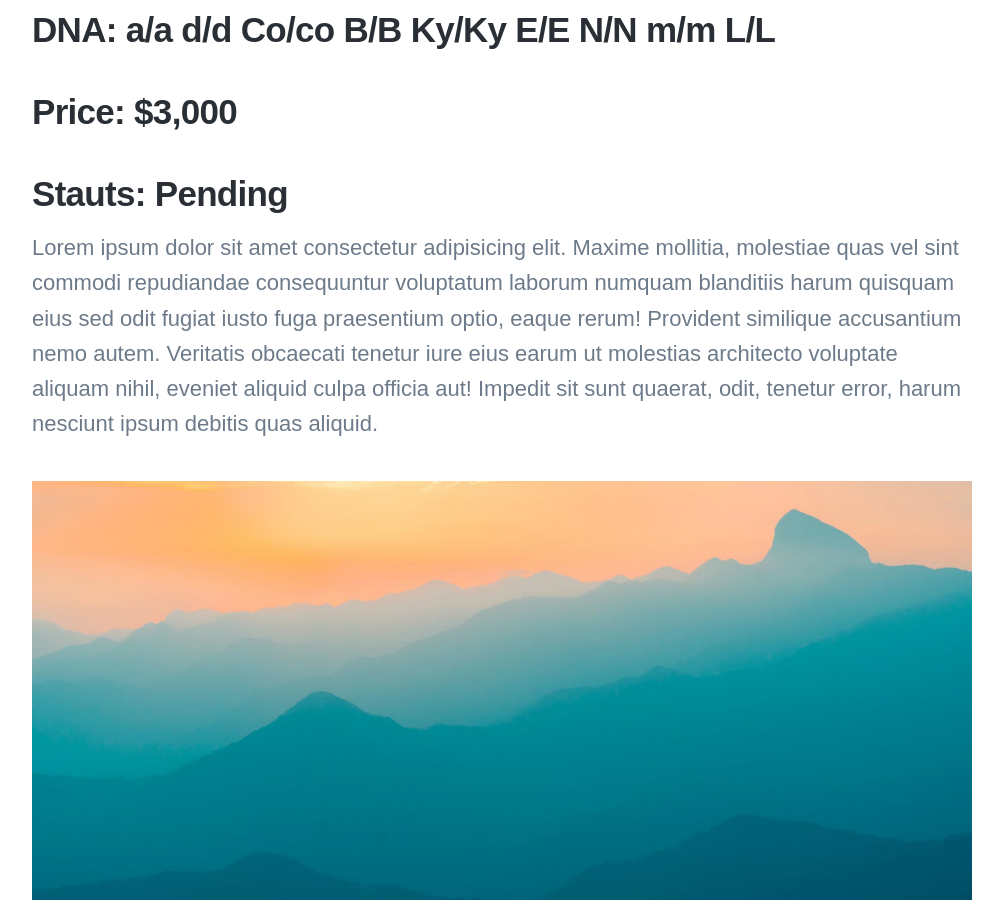
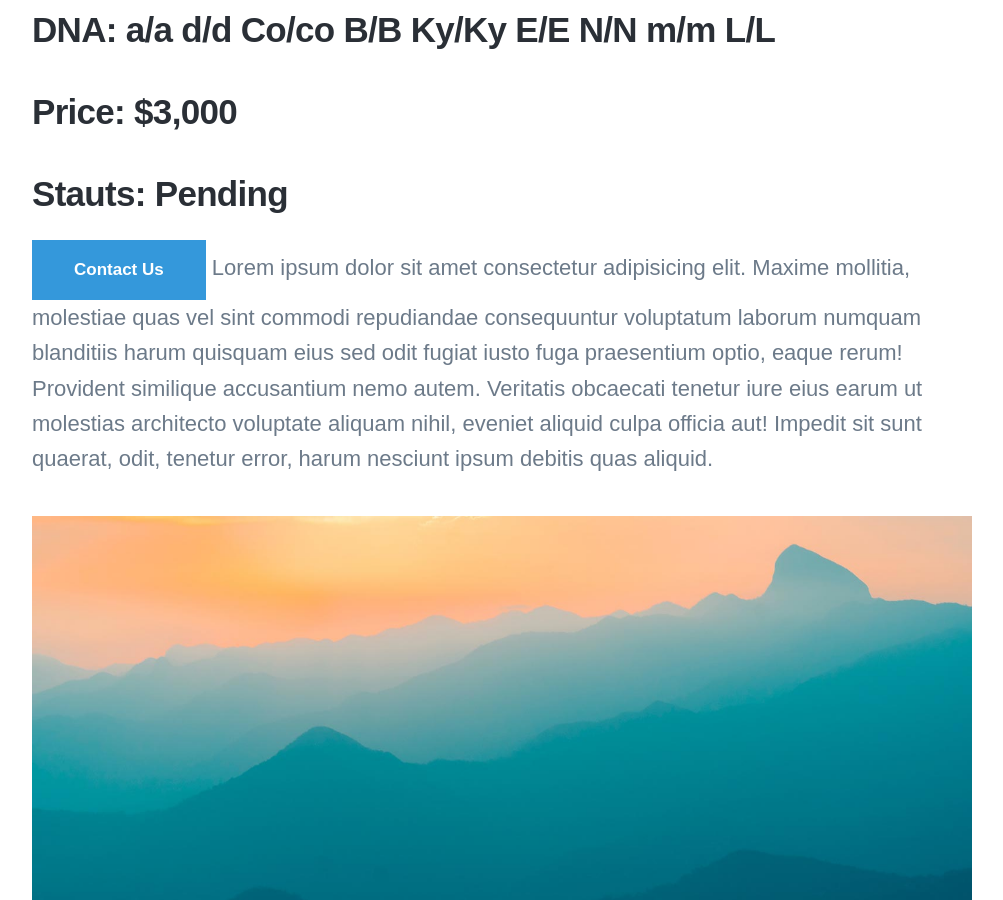
Before and after one commit to jcsodenkamp/jcsodenkamp.github.io, a Jekyll site: the page built from _projects/available_puppies.md, in a window 1280 px wide and 900 px high, scrolled down 1354 px. Shown: the whole window, without its empty margins (138-1141 px from the left). Built offline with Jekyll 4.4.1, drawn with Linux system fonts in a browser that asks for light colours; nearby versions of some CDN libraries; some web fonts are replaced.

Commit message:
Update available_puppies.md

```diff
--- a/_projects/available_puppies.md
+++ b/_projects/available_puppies.md
@@ -13,6 +13,7 @@
 <h2>DNA: a/a d/d Co/co B/B Ky/Ky E/E N/N m/m L/L </h2>
 <h2>Price: $3,000</h2>
 <h2>Stauts: Pending</h2>
+<a href="/contact" class="button button--large">Contact Us</a>
 Lorem ipsum dolor sit amet consectetur adipisicing elit. Maxime mollitia,
 molestiae quas vel sint commodi repudiandae consequuntur voluptatum laborum
 numquam blanditiis harum quisquam eius sed odit fugiat iusto fuga praesentium
@@ -36,6 +37,7 @@
 <h2>DNA: a/a d/d Co/co B/B Ky/Ky E/E N/N m/m L/L </h2>
 <h2>Price: $3,000</h2>
 <h2>Stauts: Available</h2>
+<a href="/contact" class="button button--large">Contact Us</a>
 Lorem ipsum dolor sit amet consectetur adipisicing elit. Maxime mollitia,
 molestiae quas vel sint commodi repudiandae consequuntur voluptatum laborum
 numquam blanditiis harum quisquam eius sed odit fugiat iusto fuga praesentium
```
